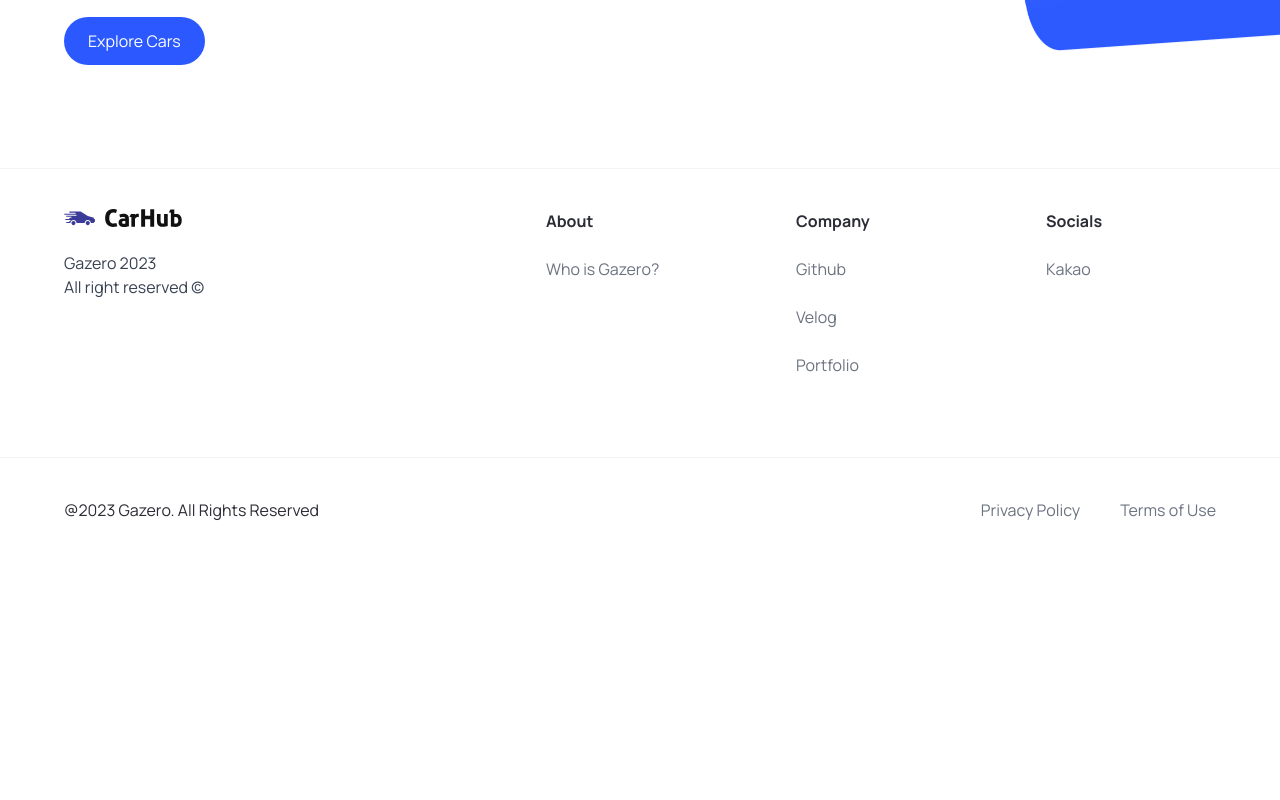
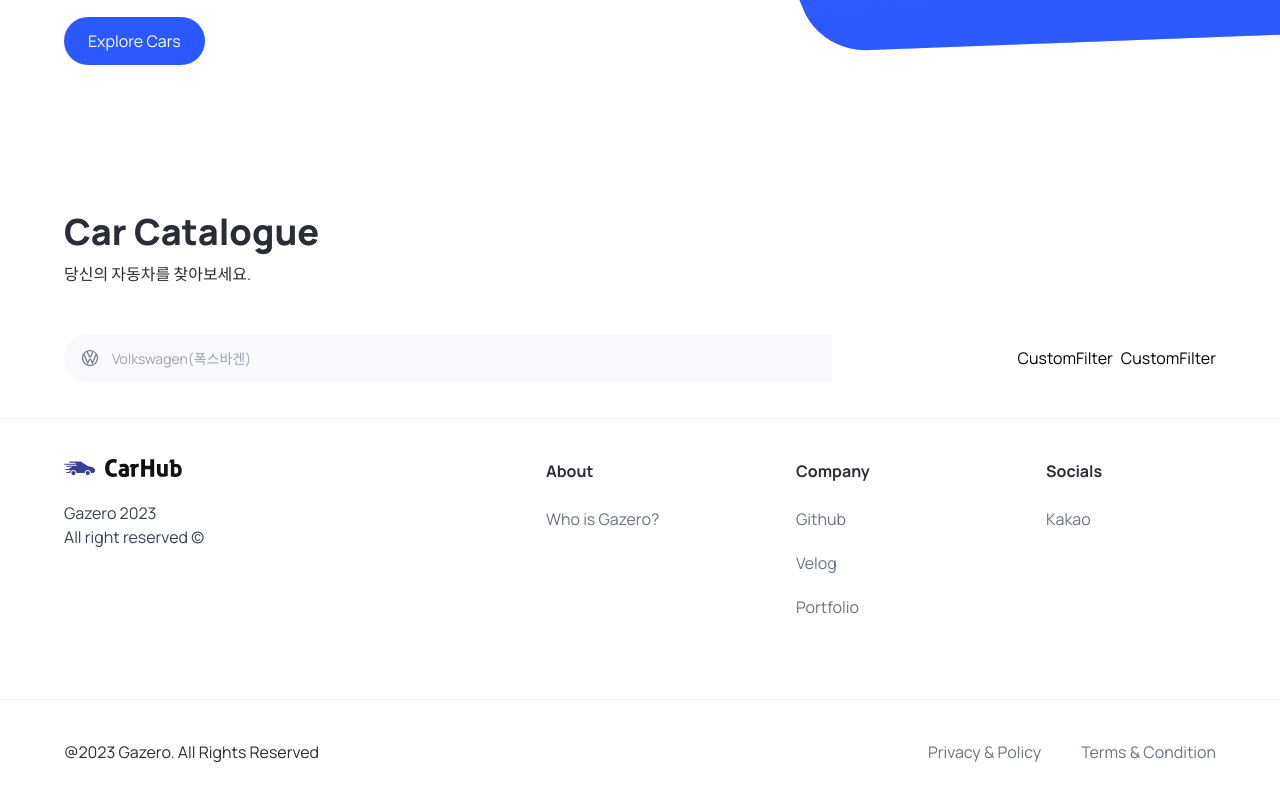
Before and after one commit to gayoung106/rent-service, a Next.js app: page / in a window 1280 px wide. Shown: the part 652-1452 px from the top of the page. Before the commit the page ends 1214 px from the top, so only its background shows below. Built offline with nearby package versions, Linux system fonts and the light colour scheme.

Commit message:
검색필터기능: headless ui 활용한 자동차브랜드 선택

```diff
--- a/app/page.tsx
+++ b/app/page.tsx
@@ -1,10 +1,25 @@
 import Image from "next/image";
 import Hero from "@/components/Hero";
+import { SearchBar, CustomFilter } from "@/components";
 
 export default function Home() {
   return (
     <main className="overflow-hidden">
       <Hero />
+      <div className="mt-12 padding-x padding-y max-width" id="discover">
+        <div className="home__text-container">
+          <h1 className="text-4xl font-extrabold">Car Catalogue</h1>
+          <p>당신의 자동차를 찾아보세요.</p>
+        </div>
+        <div className="home__filters">
+          <SearchBar />
+
+          <div className="home__filter-container">
+            <CustomFilter title="fuel" />
+            <CustomFilter title="year" />
+          </div>
+        </div>
+      </div>
     </main>
   );
 }
--- /dev/null
+++ b/components/CustomFilter.tsx
@@ -0,0 +1,7 @@
+import React from "react";
+
+const CustomFilter = () => {
+  return <div>CustomFilter</div>;
+};
+
+export default CustomFilter;
--- a/components/Footer.tsx
+++ b/components/Footer.tsx
@@ -5,7 +5,7 @@
 
 const Footer = () => {
   return (
-    <footer className="flex flex-col text-black-100 mt-5 border-t border-gray-100">
+    <footer className="flex flex-col text-black-100  mt-5 border-t border-gray-100">
       <div className="flex max-md:flex-col flex-wrap justify-between gap-5 sm:px-16 px-6 py-10">
         <div className="flex flex-col justify-start items-start gap-6">
           <Image
@@ -16,24 +16,25 @@
             className="object-contain"
           />
           <p className="text-base text-gray-700">
-            {" "}
             Gazero 2023 <br /> All right reserved &copy;
           </p>
         </div>
 
         <div className="footer__links">
-          {footerLinks.map((link) => (
-            <div key={link.title} className="footer__link">
-              <h3 className="font-bold">{link.title}</h3>
-              {link.links.map((item) => (
-                <Link
-                  key={item.title}
-                  href={item.url}
-                  className="text-gray-500"
-                >
-                  {item.title}
-                </Link>
-              ))}
+          {footerLinks.map((item) => (
+            <div key={item.title} className="footer__link">
+              <h3 className="font-bold">{item.title}</h3>
+              <div className="flex flex-col gap-5">
+                {item.links.map((link) => (
+                  <Link
+                    key={link.title}
+                    href={link.url}
+                    className="text-gray-500"
+                  >
+                    {link.title}
+                  </Link>
+                ))}
+              </div>
             </div>
           ))}
         </div>
@@ -43,10 +44,10 @@
         <p>@2023 Gazero. All Rights Reserved</p>
         <div className="footer__copyrights-link">
           <Link href="/" className="text-gray-500">
-            Privacy Policy
+            Privacy & Policy
           </Link>
           <Link href="/" className="text-gray-500">
-            Terms of Use
+            Terms & Condition
           </Link>
         </div>
       </div>
--- a/components/Hero.tsx
+++ b/components/Hero.tsx
@@ -23,8 +23,8 @@
       <div className="hero__image-container">
         <div className="hero__image">
           <Image src="/hero.png" alt="hero" fill className="object-contain" />
-          <div className="hero__image-overlay" />
         </div>
+        <div className="hero__image-overlay" />
       </div>
     </div>
   );
--- /dev/null
+++ b/components/SearchBar.tsx
@@ -0,0 +1,21 @@
+"use client";
+
+import { SearchManufacturer } from ".";
+import { useState } from "react";
+
+const SearchBar = () => {
+  const [manufacturer, setManuFacturer] = useState("");
+  const handleSearch = () => {};
+  return (
+    <form className="searchbar" onSubmit={handleSearch}>
+      <div className="searchbar__item">
+        <SearchManufacturer
+          manufacturer={manufacturer}
+          setManuFacturer={setManuFacturer}
+        />
+      </div>
+    </form>
+  );
+};
+
+export default SearchBar;
--- /dev/null
+++ b/components/SearchManufacturer.tsx
@@ -0,0 +1,106 @@
+"use client";
+import { useState, Fragment } from "react";
+import { manufacturers } from "@/constants";
+import { SearchManuFacturerProps } from "@/types";
+import { Combobox, Transition } from "@headlessui/react";
+import Image from "next/image";
+
+const SearchManufacturer = ({
+  manufacturer,
+  setManuFacturer,
+}: SearchManuFacturerProps) => {
+  const [query, setQuery] = useState("");
+
+  const filteredManufacturers =
+    query === ""
+      ? manufacturers
+      : manufacturers.filter((item) =>
+          item
+            .toLowerCase()
+            .replace(/\s+/g, "")
+            .includes(query.toLowerCase().replace(/\s+/g, ""))
+        );
+
+  return (
+    <div className="search-manufacturer">
+      <Combobox value={manufacturer} onChange={setManuFacturer}>
+        <div className="relative w-full">
+          <Combobox.Button className="absolute top-[14px]">
+            <Image
+              src="/car-logo.svg"
+              width={20}
+              height={20}
+              className="ml-4"
+              alt="car logo"
+            />
+          </Combobox.Button>
+
+          <Combobox.Input
+            className="search-manufacturer__input"
+            displayValue={(item: string) => item}
+            onChange={(event) => setQuery(event.target.value)}
+            placeholder="Volkswagen(폭스바겐)"
+          />
+
+          <Transition
+            as={Fragment}
+            leave="transition ease-in duration-100"
+            leaveFrom="opacity-100"
+            leaveTo="opacity-0"
+            afterLeave={() => setQuery("")}
+          >
+            <Combobox.Options
+              className="absolute mt-1 max-h-60 w-full overflow-auto rounded-md bg-white py-1 text-base shadow-lg ring-1 ring-black ring-opacity-5 focus:outline-none sm:text-sm"
+              static
+            >
+              {filteredManufacturers.length === 0 && query !== "" ? (
+                <Combobox.Option
+                  value={query}
+                  className="search-manufacturer__option"
+                >
+                  Create `{query}``
+                </Combobox.Option>
+              ) : (
+                filteredManufacturers.map((item) => (
+                  <Combobox.Option
+                    key={item}
+                    className={({ active }) =>
+                      `relative search-manufacturer__option ${
+                        active ? "bg-primary-blue text-white" : "text-gray-900"
+                      }`
+                    }
+                    value={item}
+                  >
+                    {({ selected, active }) => (
+                      <>
+                        <span
+                          className={`block truncate ${
+                            selected ? "font-medium" : "font-normal"
+                          }`}
+                        >
+                          {item}
+                        </span>
+
+                        {selected ? (
+                          <span
+                            className={`absolute inset-y-0 left-0 flex items-center pl-3 ${
+                              active
+                                ? "text-white"
+                                : "text-pribg-primary-purple"
+                            }`}
+                          ></span>
+                        ) : null}
+                      </>
+                    )}
+                  </Combobox.Option>
+                ))
+              )}
+            </Combobox.Options>
+          </Transition>
+        </div>
+      </Combobox>
+    </div>
+  );
+};
+
+export default SearchManufacturer;
--- a/components/index.ts
+++ b/components/index.ts
@@ -2,5 +2,16 @@
 import CustomButton from "./CustomButton";
 import Navbar from "./Navbar";
 import Footer from "./Footer";
+import SearchBar from "./SearchBar";
+import CustomFilter from "./CustomFilter";
+import SearchManufacturer from "./SearchManuFacturer";
 
-export { Hero, CustomButton, Navbar, Footer };
+export {
+  Hero,
+  CustomButton,
+  Navbar,
+  Footer,
+  SearchBar,
+  CustomFilter,
+  SearchManufacturer,
+};
--- a/package.json
+++ b/package.json
@@ -9,6 +9,7 @@
     "lint": "next lint"
   },
   "dependencies": {
+    "@headlessui/react": "^1.7.17",
     "@types/node": "20.6.3",
     "@types/react": "18.2.22",
     "@types/react-dom": "18.2.7",
--- a/types/index.ts
+++ b/types/index.ts
@@ -6,3 +6,8 @@
   handleClick?: MouseEventHandler<HTMLButtonElement>;
   btnType?: "button" | "submit";
 }
+
+export interface SearchManuFacturerProps {
+  manufacturer: string;
+  setManuFacturer: (manufacturer: string) => void;
+}
```
Also changed, not shown: 2 other files (tests, documents, lock files or other folders).
